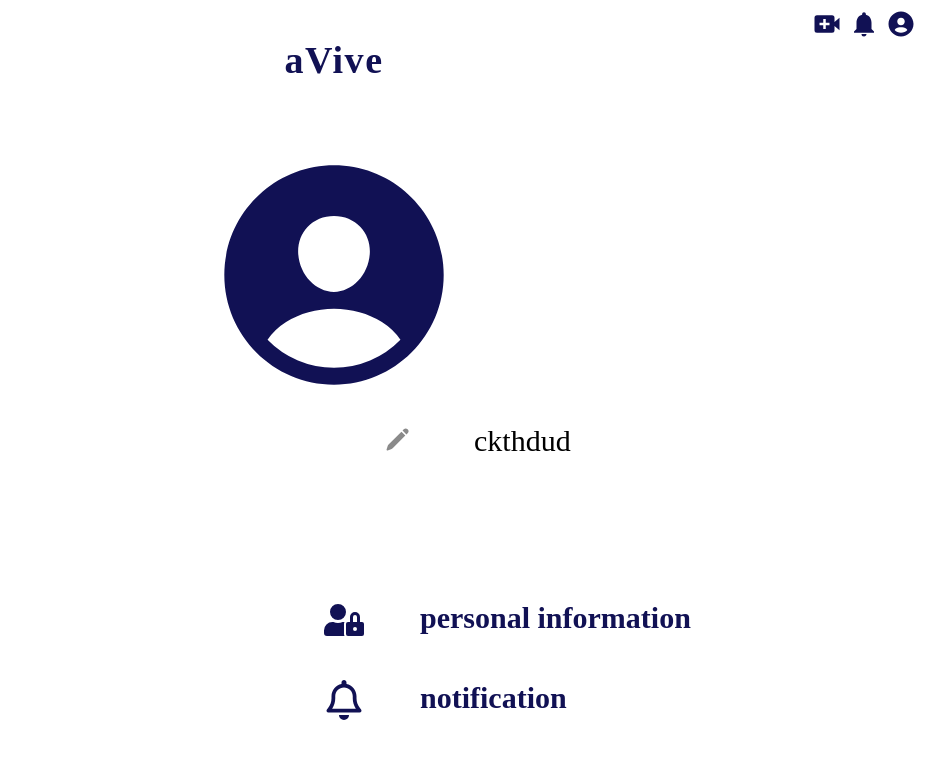
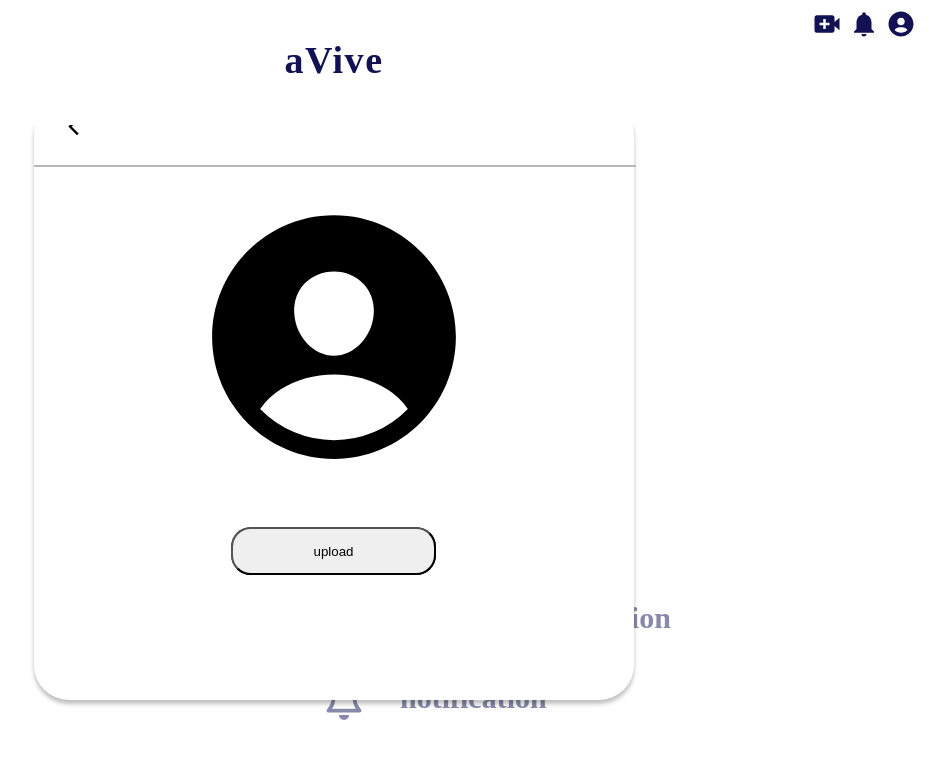
Before and after one commit to cej3827/AVIVE, a React (Create React App) app in the folder avive/: page /Set in a window 1280 px wide. Both pictures are taken after a click on the icon 640 px from the left and 275 px from the top of the page. Shown: the top 758 px of the page, without its empty margins (306-1251 px from the left). Built offline with nearby package versions, Linux system fonts and the light colour scheme.

Commit message:
commit!
합니대이

```diff
--- a/avive/src/component/page/SetPage.jsx
+++ b/avive/src/component/page/SetPage.jsx
@@ -1,13 +1,16 @@
+import SetProfileImageModal from "../ui/SetProfileIMageModal";
 import React, {useState, useRef} from "react";
+import SetNameModal from "../ui/SetNameModal";
+
 import styled from "styled-components";
 import Header2 from "../ui/Header/Header2";
 import { useNavigate } from "react-router-dom";
+
 
 import { IoPersonCircle } from "react-icons/io5";
 import { HiPencil } from "react-icons/hi2";
 import { FaUserLock } from "react-icons/fa";
 import { FaRegBell } from "react-icons/fa6";
-
 
 const ProfileIcon = styled(IoPersonCircle)`
   width: 270px;
@@ -103,6 +106,26 @@ export default function Set() {
     navigate('/SetNotificationPage');
   };
 
+  const [isNameModalOpen, setIsNameModalOpen] = useState(false);
+
+  const openNameModal = () => {
+      setIsNameModalOpen(true); // 모달 열기
+  };
+
+  const closeNameModal = () => {
+      setIsNameModalOpen(false); // 모달 닫기
+  };
+
+  const [isImgModalOpen, setIsImgModalOpen] = useState(false);
+
+  const openImgModal = () => {
+    setIsImgModalOpen(true);
+  };
+
+  const closeImgModal = () => {
+    setIsImgModalOpen(false);
+  };
+
   return (
     <div>
       {/* header */}
@@ -113,24 +136,27 @@ export default function Set() {
 
       {/* contents 1 */}
       <div style={{display:'grid',alignItems:'center' ,marginTop:'140px'}}>
-        <ProfileIcon/> {/* 클릭 시 모달창 오픈 */}
+        <ProfileIcon onClick={openImgModal} /> {/* 클릭 시 모달창 오픈 */}
         <div>
           <Name>ckthdud</Name>
-          <PencilIcon />
+          <PencilIcon onClick={openNameModal}/>
         </div>
+
       </div>
 
       {/* contents 2 */}
       <MenuWrapper>
           <LockPerson/>
-          <TextBtn style={{ left:'120px', top:'0px' }} onClick={onClickToPI}>personal information</TextBtn>
+          <TextBtn style={{ left:'100px', top:'0px' }} onClick={onClickToPI}>personal information</TextBtn>
 
         <div style={{display:'block', gap:'1rem'}}>
           <BellIcon/>
-          <TextBtn style={{ left:'120px', top:'80px' }} onClick={onClickToN}>notification</TextBtn>
+          <TextBtn style={{ left:'100px', top:'80px' }} onClick={onClickToN}>notification</TextBtn>
         </div>
       </MenuWrapper>
 
+      {isImgModalOpen && <SetProfileImageModal closeModal={closeImgModal}/>}
+      {isNameModalOpen && <SetNameModal closeNameModal={closeNameModal} />}
     </div>
   );
 }
--- /dev/null
+++ b/avive/src/component/ui/LogoutModal1.jsx
@@ -0,0 +1,111 @@
+import React, {useState} from "react";
+import styled from "styled-components";
+import LogoutModal2 from "./LogoutModal2";
+
+const Outer = styled.div`
+  position: fixed;
+  top: 0;
+  left: 0;
+  width: 100%;
+  height: 100%;
+  background: rgba(0, 0, 0, 0.5);
+  display: flex;
+  align-items: center;
+  justify-content: center;
+`;
+
+
+const Wrapper = styled.div`
+  /* logout_1 */
+
+  position: relative;
+  width: 430px;
+  height: 159px;
+
+  background: #FFFFFF;
+  box-shadow: 0px 4px 4px rgba(0, 0, 0, 0.25);
+  border-radius: 35px;
+
+`;
+
+const Contents = styled.div`
+  /* Do you want to log out ? */
+
+  position: absolute;
+  width: 375px;
+  height: 62px;
+  left: 27px;
+  top: 29px;
+
+  font-family: 'Jockey One';
+  font-style: normal;
+  font-weight: 400;
+  font-size: 25px;
+  line-height: 35px;
+  display: flex;
+  align-items: center;
+  text-align: center;
+
+  color: #000000;
+
+`;
+
+const ButtonOff = styled.button`
+  /* Rectangle 48 */
+
+  position: absolute;
+  width: 100px;
+  height: 35px;
+  left: 107px;
+  top: 105px;
+
+  background: #C3C3C4;
+  border-radius: 15px;
+  border: none;
+  color: white;
+  text-align: center;
+  font-size: 18px;
+`;
+
+const ButtonOn = styled.button`
+  /* Rectangle 48 */
+
+  position: absolute;
+  width: 100px;
+  height: 35px;
+  left: 226px;
+  top: 105px;
+
+  background: #111154;
+  border-radius: 15px;
+  border: none;
+  color: white;
+  text-align: center;
+  font-size: 18px;
+`;
+
+const LogoutModal1 = ({closeLogoutModal}) => {
+
+  const [isLogoutModal2Open, setIsLogoutModal2Open] = useState(false);
+
+  const openLogoutModal2 = () => {
+      setIsLogoutModal2Open(true); // 모달 열기
+  };
+
+  const closeLogoutModal2 = () => {
+      setIsLogoutModal2Open(false); // 모달 닫기
+  };
+
+  return (
+    <Outer onClick={closeLogoutModal}>
+      <Wrapper onClick={(e) => e.stopPropagation()}>
+        <Contents>Do you want to log out ?</Contents>
+        <ButtonOff onClick={openLogoutModal2}>yes</ButtonOff>
+        <ButtonOn>no !</ButtonOn>
+      </Wrapper>
+      {isLogoutModal2Open && <LogoutModal2 closeLogoutModal2={closeLogoutModal2} />}
+    </Outer>
+  );
+};
+
+export default LogoutModal1;
--- /dev/null
+++ b/avive/src/component/ui/LogoutModal2.jsx
@@ -0,0 +1,92 @@
+import React from "react";
+import styled from "styled-components";
+import { useNavigate } from "react-router-dom";
+
+const Outer = styled.div`
+  position: fixed;
+  top: 0;
+  left: 0;
+  width: 100%;
+  height: 100%;
+  background: rgba(0, 0, 0, 0.5);
+  display: flex;
+  align-items: center;
+  justify-content: center;
+`;
+
+
+const Wrapper = styled.div`
+  /* logout_2 */
+
+  position: relative;
+  width: 430px;
+  height: 159px;
+
+  background: #FFFFFF;
+  box-shadow: 0px 4px 4px rgba(0, 0, 0, 0.25);
+  border-radius: 35px;
+
+`;
+
+const Contents = styled.div`
+  /* You have been logged out. Please log in again. */
+
+  position: absolute;
+  width: 375px;
+  height: 62px;
+  left: 27px;
+  top: 29px;
+
+  font-family: 'Jockey One';
+  font-style: normal;
+  font-weight: 400;
+  font-size: 25px;
+  line-height: 35px;
+  display: flex;
+  align-items: center;
+  text-align: center;
+
+  color: #000000;
+
+
+`;
+
+
+const ButtonOn = styled.button`
+  /* Rectangle 48 */
+
+  position: absolute;
+  width: 100px;
+  height: 35px;
+  left: 165px;
+  top: 108px;
+
+  background: #111154;
+  border-radius: 15px;
+
+  text-align: center;
+  color:white;
+  font-size: 18px;
+
+`;
+
+const LogoutModal2 = ({closeLogoutModal2}) => {
+
+  const navigate = useNavigate();
+
+  const onClickToHome1 = () =>{
+    navigate('/login');
+  };
+
+  return (
+    <Outer onClick={closeLogoutModal2}>
+      <Wrapper>
+        <Contents>You have been logged out.
+        Please log in again.</Contents>
+        <ButtonOn onClick={onClickToHome1}>OK</ButtonOn>
+      </Wrapper>
+    </Outer>
+  );
+}
+
+export default LogoutModal2;
--- a/avive/src/component/ui/ProfileModal.jsx
+++ b/avive/src/component/ui/ProfileModal.jsx
@@ -199,14 +199,14 @@ const ProfileModal = ({closeProfileModal}) => {
     navigate('/Set');
   };
 
-  const [isModalOpen, setIsModalOpen] = useState(false);
+  const [isLogoutModalOpen, setIsLogoutModalOpen] = useState(false);
 
-  const openModal = () => {
-      setIsModalOpen(true); // 모달 열기
+  const openLogoutModal = () => {
+      setIsLogoutModalOpen(true); // 모달 열기
   };
 
-  const closeModal = () => {
-      setIsModalOpen(false); // 모달 닫기
+  const closeLogoutModal = () => {
+      setIsLogoutModalOpen(false); // 모달 닫기
   };
 
   return(
@@ -239,9 +239,9 @@ const ProfileModal = ({closeProfileModal}) => {
           </div>
 
           {/*log out button*/}
-          <LogoutBtn onClick={openModal}>log out</LogoutBtn>
+          <LogoutBtn onClick={openLogoutModal}>log out</LogoutBtn>
         </Wrapper>
-        {isModalOpen && <LogoutModal1 closeModal={closeModal} />}
+        {isLogoutModalOpen && <LogoutModal1 closeLogoutModal={closeLogoutModal} />}
       </Outer>
   );
 };
--- a/avive/src/component/ui/Router.jsx
+++ b/avive/src/component/ui/Router.jsx
@@ -47,7 +47,6 @@ const Router = () =>{
           <Route path="/DashBoardPage" element={<DashBoardPage/>}/>
           <Route path="/SetNotificationPage" element={<SetNotification/>}/>
           <Route path="/SetPage" element={<SetPage/>}/>
-          <Route path="/SetPersonalInfromationPage" element={<SetPersonalInformation/>}/>
           <Route path="login" element={<LoginPage />} />
           <Route path="findPage/1" element={<FindPage />} />
           <Route path="findPage/2" element={<FindPage1 />} />
--- a/avive/src/component/ui/SetNameModal.jsx
+++ b/avive/src/component/ui/SetNameModal.jsx
@@ -1,5 +1,17 @@
 import React from "react";
 import styled from "styled-components";
+
+const Outer = styled.div`
+  position: fixed;
+  top: 0;
+  left: 0;
+  width: 100%;
+  height: 100%;
+  background: rgba(255, 255, 255, 0.5);
+  display: flex;
+  align-items: center;
+  justify-content: center;
+`;
 
 const Wrapper = styled.div`
   /* set_name */
@@ -31,10 +43,10 @@ const Hr = styled.hr`
   width: 600px;
   height: 0px;
   left: -0.05px;
-  top: 56.56px;
+  top: 47px;
 
-  border: 0.5px solid #B7B7B7;
-
+  color: #cccccc;
+  height: 0.05px;
 `;
 
 const ModalTitle = styled.div`
@@ -44,8 +56,12 @@ const ModalTitle = styled.div`
   width: 425.95px;
   height: 44.97px;
   left: 86px;
-  top: 0px;
+  top: 7px;
 
+  font-size: 30px;
+  color: #B2B2E0;
+  text-align: center;
+  align-items: center;
 `;
 
 const Button = styled.button`
@@ -60,6 +76,9 @@ const Button = styled.button`
   background: #F2F2F2;
   border-radius: 10px;
   text-align: center;
+
+  border: none;
+  font-size: 18px;
 `;
 
 const NameUnderLine = styled.hr`
@@ -71,8 +90,8 @@ const NameUnderLine = styled.hr`
   left: 88px;
   top: 127px;
 
-  border: 1px solid #ADADAD;
-
+  color: #cccccc;
+  height: 0.5px;
 `;
 
 const NameText = styled.div`
@@ -81,7 +100,7 @@ const NameText = styled.div`
   position: absolute;
   width: 147px;
   height: 39px;
-  left: 221px;
+  left: 250px;
   top: 86px;
 
   font-family: 'Jockey One';
@@ -98,17 +117,22 @@ const NameText = styled.div`
 
 `;
 
-export default function SetNameModal(props){
+const SetNameModal = ({closeNameModal}) => {
+
   return(
-    <Wrapper>
+    <Outer onClick={closeNameModal}>
+      <Wrapper onClick={(e) => e.stopPropagation()}>
         <Header>
           <ModalTitle>name</ModalTitle>
           <Hr/>
         </Header>
 
-      <NameText>{props.name}</NameText>
+        <NameText>name</NameText>
         <NameUnderLine/>
-      <Button>ok</Button>
+        <Button onClick={closeNameModal}>ok</Button>
       </Wrapper>
+    </Outer>
   );
-}
+};
+
+export default SetNameModal;
--- a/avive/src/component/ui/SetProfileIMageModal.jsx
+++ b/avive/src/component/ui/SetProfileIMageModal.jsx
@@ -3,6 +3,17 @@ import styled from "styled-components";
 import { IoPersonCircle } from "react-icons/io5"; {/* 프로필 이미지 */}
 import { IoChevronBackSharp } from "react-icons/io5"; {/*back 버튼*/}
 
+const Outer = styled.div`
+  position: fixed;
+  top: 0;
+  left: 0;
+  width: 100%;
+  height: 100%;
+  background: rgba(255, 255, 255, 0.5);
+  display: flex;
+  align-items: center;
+  justify-content: center;
+`;
 
 const Wrapper = styled.div`
   /* set_profile_image */
@@ -88,10 +99,11 @@ const Button = styled.button`
   text-align: center;
 `;
 
-export default function SetProfileImageModal (){
+const SetProfileImageModal = ({closeImgModal}) => {
 
   return (
-    <Wrapper className>
+    <Outer onClick={closeImgModal}>
+      <Wrapper>
         {/* Header */}
         <Header>
           <BackIcon/>
@@ -104,5 +116,8 @@ export default function SetProfileImageModal (){
         <Button> basic image </Button>
         <Button> upload </Button>
       </Wrapper>
+    </Outer>
   );
-}
+};
+
+export default SetProfileImageModal;
```
Lines whose indentation alone changed are shown as unchanged.
